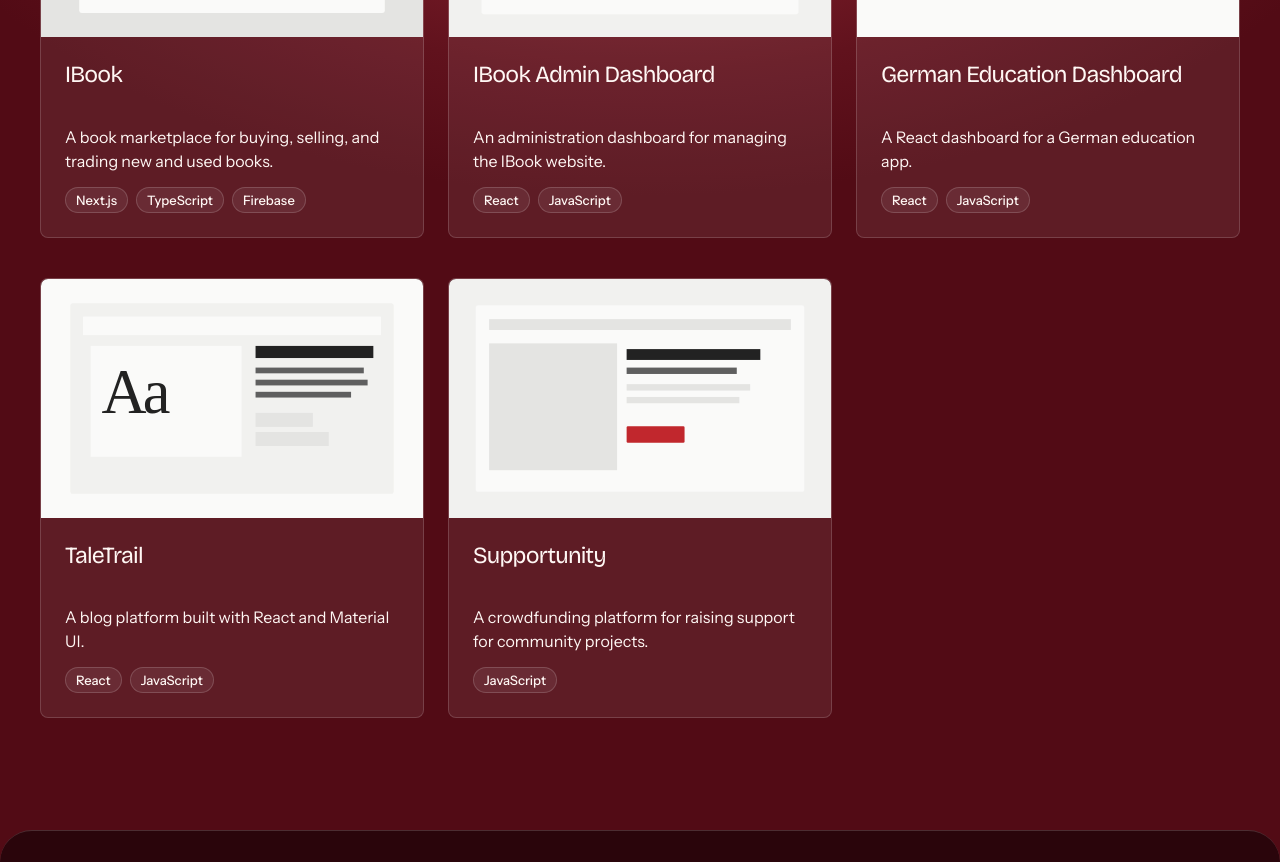
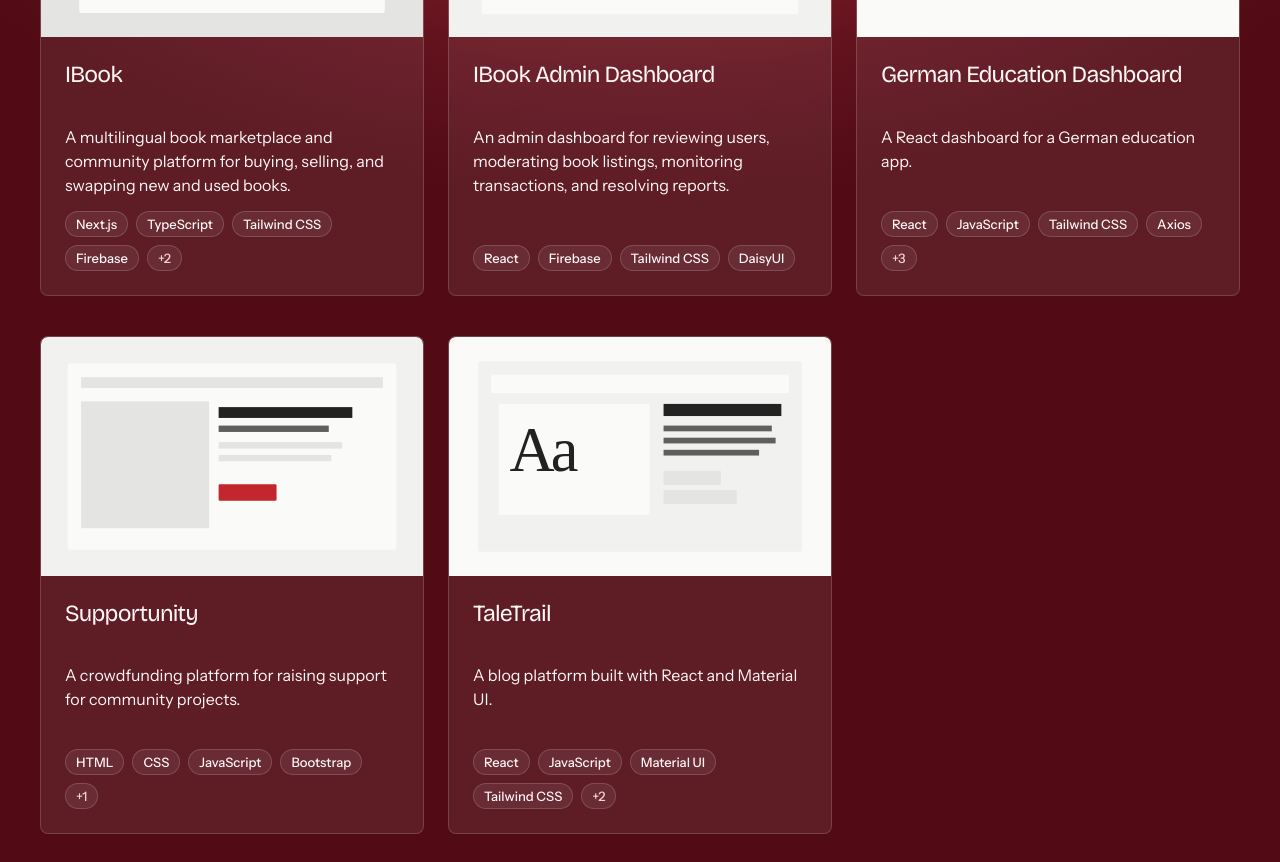
Before and after one commit to AmirMostafa-eng/Amir-Mostafa-Portfolio, a Next.js app: page /projects in a window 1280 px wide. Shown: the part 540-1402 px from the top of the page. Built offline with nearby package versions, Linux system fonts and the light colour scheme.

Commit message:
updating projects content

```diff
--- a/app/globals.css
+++ b/app/globals.css
@@ -405,6 +405,7 @@ img { display: block; max-width: 100%; }
   .projects-toolbar { align-items: flex-start; flex-direction: column; }
   .screenshot-grid { grid-template-columns: 1fr; }
   .project-detail-header { padding-top: .5rem; }
+  .footer-back-top {background: var(--text); color: var(--deep);}
 }
 @media (max-width: 767.98px) {
   .nav-entrance { height: 84px; }
--- a/data/projects.ts
+++ b/data/projects.ts
@@ -7,61 +7,86 @@ export const projects: Project[] = [
   {
     slug: "iBook",
     title: "IBook",
-    summary: "A book marketplace for buying, selling, and trading new and used books.",
-    description: "Bookhaven connects readers, individual sellers, and libraries. Users can browse books, list items for sale or trade, and negotiate through chat.",
-    techs: ["nextjs", "typescript", "firebase"],
+    summary: "A multilingual book marketplace and community platform for buying, selling, and swapping new and used books.",
+    description: "IBook is an ITI graduation project: a multilingual book-commerce platform where readers can browse books using genre, price, condition, and availability filters, then purchase books or request swaps. Sellers can list books and manage their activity, while community features let readers publish and discuss posts. Firebase Authentication and Cloud Firestore support accounts and marketplace data. Paymob handles purchases, with payment confirmation, order records, inventory updates, and seller notifications. The Next.js web app supports English and Arabic, including right-to-left layouts.",
+    techs: ["nextjs", "typescript", "tailwindcss", "firebase", "next-intl", "paymob"],
     cover: "/images/projects/field-notes.svg",
-    links: { repo: "https://github.com/AmirMostafa-eng/bookhaven" },
+    links: { repo: "https://github.com/AmirMostafa-eng/bookhaven" , live: "https://bookhaven-topaz.vercel.app" },
     video: null,
     featured: true,
     year: 2025,
+    learned: [
+      "Planning a multilingual storefront and its supporting administration dashboard as connected parts of a marketplace.",
+      "Modeling marketplace workflows around Firebase accounts and Firestore data, from book discovery and swaps through carts, orders, and inventory updates.",
+      "Integrating Paymob checkout and handling payment results, order records, and seller notifications across the purchase flow.",
+    ],
   },
   {
     slug: "ibook-admin-dashboard",
     title: "IBook Admin Dashboard",
-    summary: "An administration dashboard for managing the IBook website.",
-    description: "A companion admin dashboard for handling state and managing the IBook website.",
-    techs: ["react", "javascript"],
+    summary: "An admin dashboard for reviewing users, moderating book listings, monitoring transactions, and resolving reports.",
+    description: "The IBook admin dashboard brings core marketplace operations into four focused areas: user management with search and role filters; book moderation with title or author search, approval filters, and approve or reject actions; transaction monitoring with transaction summaries and recent activity; and report review with type, status, and reporter filters. Admins can inspect reports and mark them resolved. The dashboard reads and updates marketplace records in Firebase Cloud Firestore.",
+    techs: ["react", "firebase", "tailwindcss", "daisyui"],
     cover: "/images/projects/daily-dashboard.svg",
-    links: { repo: "https://github.com/AmirMostafa-eng/admin-dashboard" },
+    links: { repo: "https://github.com/AmirMostafa-eng/admin-dashboard/tree/main/admindash-app" },
     video: null,
     featured: true,
     year: 2025,
+    learned: [
+      "Turning marketplace operations into separate, searchable workflows for users, listings, transactions, and reports.",
+      "Building moderation actions that update listing approval and report-resolution status in Firestore.",
+      "Presenting live transaction and report data with useful filters, summaries, and paginated views.",
+    ],
   },
   {
     slug: "ge-dashboard",
     title: "German Education Dashboard",
     summary: "A React dashboard for a German education app.",
-    description: "A dashboard interface for a German education application, built with React.",
-    techs: ["react", "javascript"],
+    description: "A management dashboard for a German education application, with sign-in and dedicated areas for users, exams, and banners. The React app uses client-side routing and API-backed data, with query and state tools for coordinating updates and accessible component primitives for the interface.",
+    techs: ["react", "javascript", "tailwindcss", "axios", "shadcn", "radix-ui", "lucide-react", "date-fns", "react-hot-toast"],
     cover: "/images/projects/studio-archive.svg",
     links: { repo: "https://github.com/AmirMostafa-eng/GE_Dashboard" },
     video: null,
     featured: true,
     year: 2025,
+    learned: [
+      "Structuring a dashboard around separate user, exam, and banner management areas.",
+      "Coordinating API requests and client state with query caching and predictable update flows.",
+      "Combining validated forms with reusable UI primitives for administration tasks.",
+    ],
+  },
+  {
+    slug: "supportunity",
+    title: "Supportunity",
+    summary: "A crowdfunding platform for raising support for community projects.",
+    description: "SupportUnity is a multi-page crowdfunding experience for discovering campaigns and supporting community projects. Visitors can sign up or log in, explore campaigns, create or manage a campaign, and complete a support flow. Bootstrap styles the responsive pages, and JSON Server provides the project data API.",
+    techs: ["html", "css", "javascript", "bootstrap", "json-server"],
+    cover: "/images/projects/commerce-studio.svg",
+    links: { repo: "https://github.com/AmirMostafa-eng/Crowdfunding-Project-SupportUnity" },
+    video: { provider: "vimeo", id: "1240895788", hash: "64598d4d8c" },
+    featured: true,
+    year: 2025,
+    learned: [
+      "Connecting a multi-page campaign journey, from account creation and discovery to support and profile flows.",
+      "Using reusable browser-side JavaScript to share session and campaign behavior between pages.",
+      "Working with a JSON Server API and Bootstrap to build and style a responsive prototype.",
+    ],
   },
   {
     slug: "taletrail",
     title: "TaleTrail",
     summary: "A blog platform built with React and Material UI.",
-    description: "TaleTrail is a blog project focused on sharing and discovering written stories.",
-    techs: ["react", "javascript"],
+    description: "TaleTrail is a social blogging app where readers can browse posts and signed-in users can publish, edit, and manage their stories. Post cards are arranged in a responsive masonry feed with lazy loading, while user and post data is handled through a JSON Server API.",
+    techs: ["react", "javascript", "material-ui", "tailwindcss", "react-router", "axios", "json-server"],
     cover: "/images/projects/type-study.svg",
     links: { repo: "https://github.com/AmirMostafa-eng/TaleTrail" },
     video: null,
     featured: true,
     year: 2025,
-  },
-  {
-    slug: "supportunity",
-    title: "Supportunity",
-    summary: "A crowdfunding platform for raising support for community projects.",
-    description: "SupportUnity is a crowdfunding platform that helps people present projects and gather community support.",
-    techs: ["Bootstrap", "javascript"],
-    cover: "/images/projects/commerce-studio.svg",
-    links: { repo: "https://github.com/AmirMostafa-eng/Crowdfunding-Project-SupportUnity" },
-    video: { provider: "vimeo", id: "1240895788", hash: "64598d4d8c" },
-    featured: true,
-    year: 2025,
+    learned: [
+      "Managing post ownership and user sessions across browsing, publishing, and profile pages.",
+      "Connecting create, edit, and delete interactions to a REST-style data source.",
+      "Building a responsive reading feed with masonry layout, lazy-loaded cards, and confirmation dialogs.",
+    ],
   },
 ];
--- a/data/skills.ts
+++ b/data/skills.ts
@@ -45,7 +45,6 @@ export const skills: readonly Skill[] = [
   { name: "Tailwind CSS", icon: SiTailwindcss, color: "#06B6D4", row: 1 },
   { name: "shadcn/ui", icon: SiShadcnui, color: null, row: 1 },
   { name: "DaisyUI", icon: SiDaisyui, color: "#1AD1A5", row: 1 },
-  // { name: "Flowbite", icon: FlowbiteMark, color: "#1C64F2", colorOnDark: "#4F87F5", row: 1 },
   { name: "Material UI", icon: SiMui, color: "#007FFF", colorOnDark: "#1589FF", row: 1 },
   { name: "Bootstrap", icon: SiBootstrap, color: "#7952B3", colorOnDark: "#9A7CC6", row: 1 },
   { name: "Node.js", icon: SiNodedotjs, color: "#5FA04E", row: 2 },
@@ -57,7 +56,4 @@ export const skills: readonly Skill[] = [
   { name: "Axios", icon: SiAxios, color: "#5A29E4", colorOnDark: "#9575EE", row: 2 },
   { name: "Git", icon: SiGit, color: "#F05032", colorOnDark: "#F05538", row: 2 },
   { name: "GitHub", icon: SiGithub, color: null, row: 2 },
-  // { name: "npm", icon: SiNpm, color: "#CB3837", colorOnDark: "#D76867", row: 2 },
-  // { name: "Vite", icon: SiVite, color: "#646CFF", colorOnDark: "#757CFF", row: 2 },
-  // { name: "VS Code", icon: VscVscode, color: "#007ACC", colorOnDark: "#008EED", row: 2 },
 ];
--- a/data/techs.ts
+++ b/data/techs.ts
@@ -8,7 +8,19 @@ export const techs: Tech[] = [
   { slug: "javascript", name: "JavaScript", category: "tool", featuredSkill: true },
   { slug: "nodejs", name: "Node.js", category: "backend", featuredSkill: true },
   { slug: "firebase", name: "Firebase", category: "backend", featuredSkill: true },
-  { slug: "git", name: "Git", category: "tool", featuredSkill: true },
-  { slug: "figma", name: "Figma", category: "tool", featuredSkill: false },
-  { slug: "accessibility", name: "Accessibility", category: "tool", featuredSkill: true },
+  { slug: "html", name: "HTML", category: "tool", featuredSkill: false },
+  { slug: "css", name: "CSS", category: "styling", featuredSkill: false },
+  { slug: "bootstrap", name: "Bootstrap", category: "styling", featuredSkill: false },
+  { slug: "daisyui", name: "DaisyUI", category: "styling", featuredSkill: false },
+  { slug: "material-ui", name: "Material UI", category: "styling", featuredSkill: false },
+  { slug: "shadcn", name: "shadcn/ui", category: "styling", featuredSkill: false },
+  { slug: "axios", name: "Axios", category: "tool", featuredSkill: false },
+  { slug: "radix-ui", name: "Radix UI", category: "framework", featuredSkill: false },
+  { slug: "json-server", name: "JSON Server", category: "backend", featuredSkill: false },
+  { slug: "next-intl", name: "next-intl", category: "tool", featuredSkill: false },
+  { slug: "imagekit", name: "ImageKit", category: "tool", featuredSkill: false },
+  { slug: "framer-motion", name: "Framer Motion", category: "tool", featuredSkill: false },
+  { slug: "headlessui", name: "Headless UI", category: "framework", featuredSkill: false },
+  { slug: "date-fns", name: "date-fns", category: "tool", featuredSkill: false },
+  { slug: "paymob", name: "Paymob", category: "tool", featuredSkill: false },
 ];
```
Also changed, not shown: public/11111.png (added).
